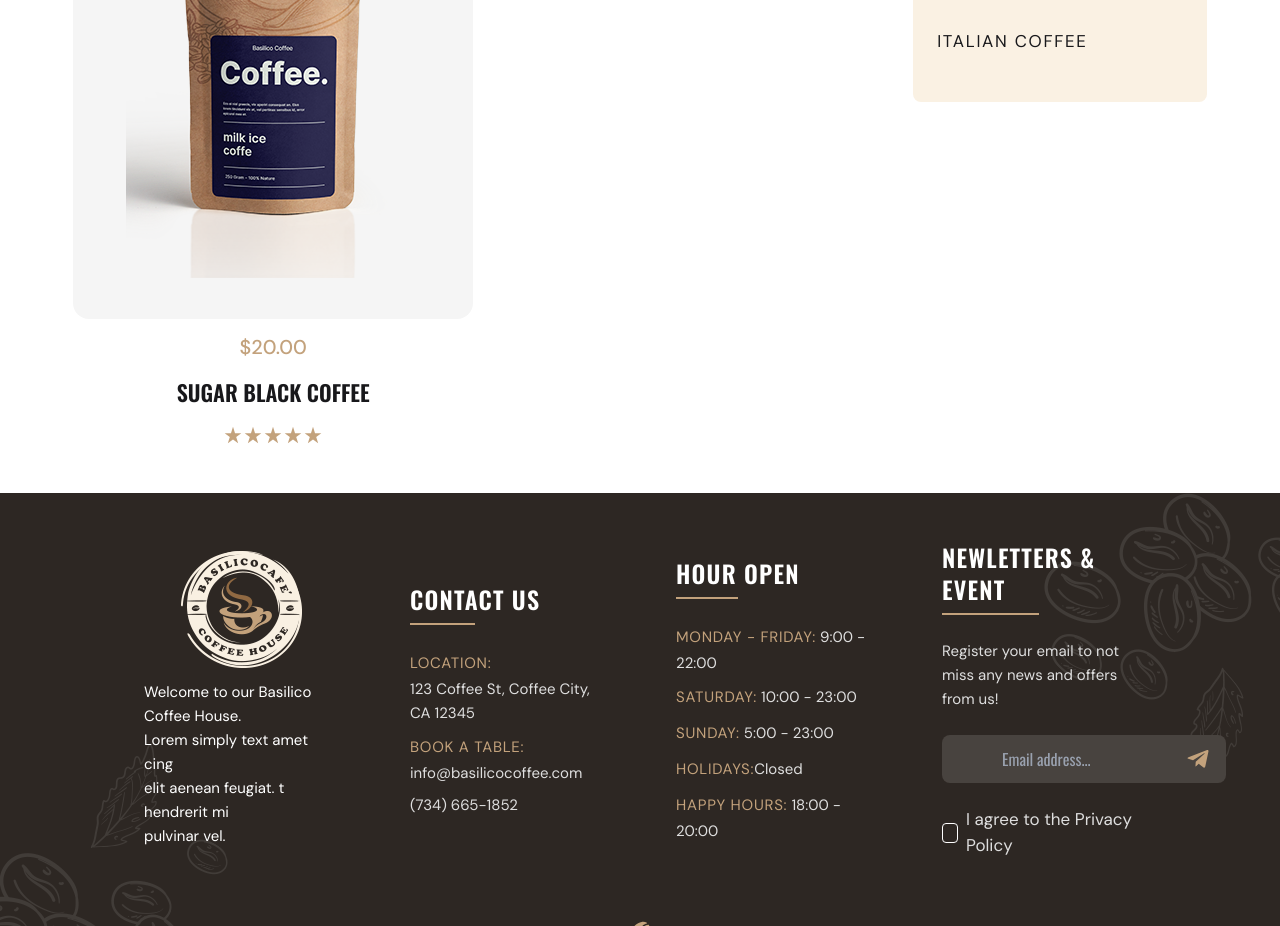
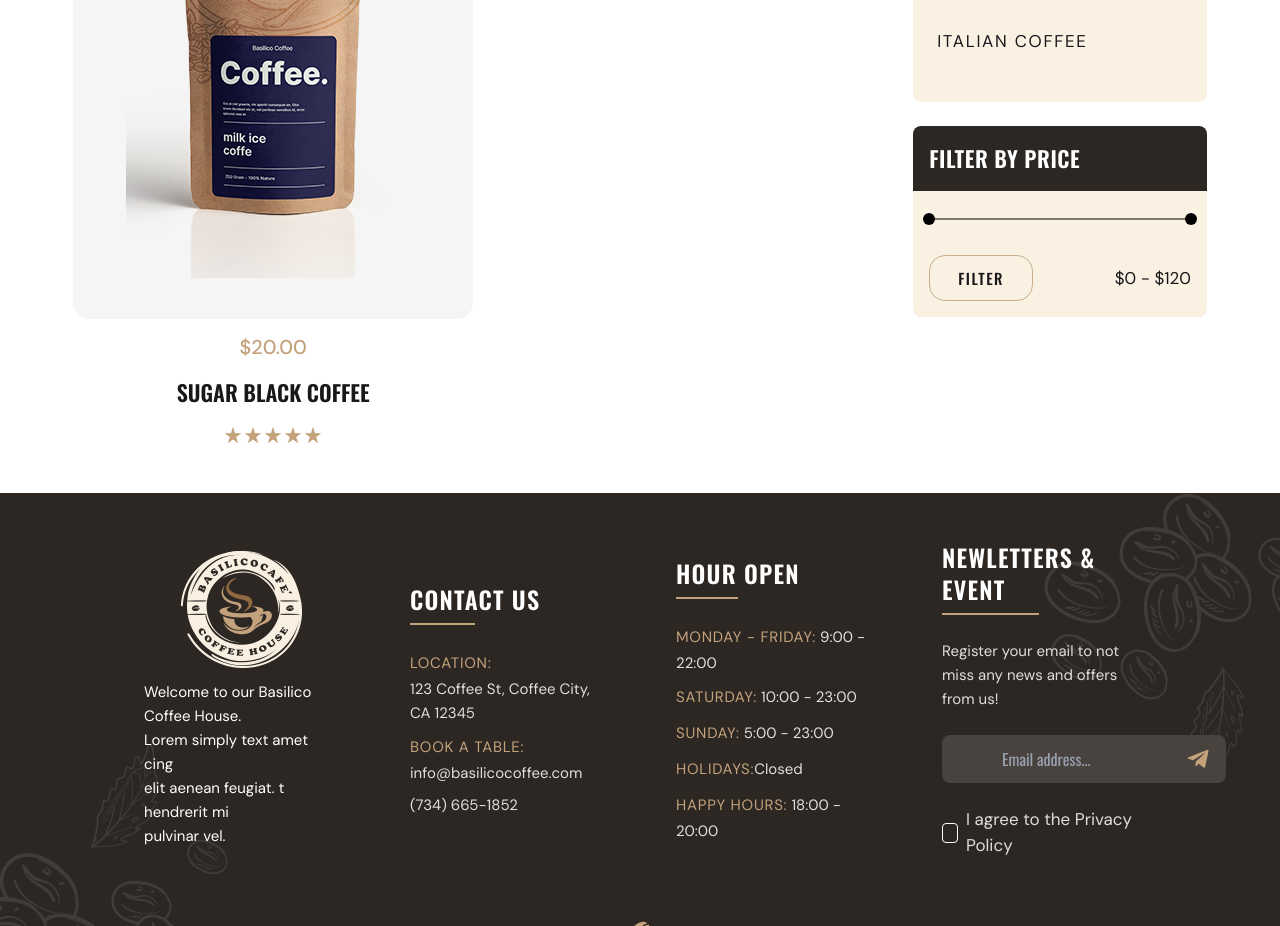
Before and after one commit to MahmoudNassim/Basilico-Cafe, a React (Vite) app: page /shop in a window 1280 px wide. Shown: the part 1660-2586 px from the top of the page. Built offline with nearby package versions, Linux system fonts and the light colour scheme; a web font is replaced by a local one.

Commit message:
Add Filter Price Component

```diff
--- /dev/null
+++ b/src/components/Shop/FilterPrice.tsx
@@ -0,0 +1,130 @@
+import React, { useRef, useState } from "react";
+
+const FilterPrice = () => {
+  const MIN = 0;
+  const MAX = 120;
+
+  const [min, setMin] = useState(MIN);
+  const [max, setMax] = useState(MAX);
+  const [dragging, setDragging] = useState<"min" | "max" | "both" | null>(null);
+  const trackRef = useRef<HTMLDivElement>(null);
+
+  const getValueFromPosition = (clientX: number) => {
+    if (!trackRef.current) return 0;
+    const rect = trackRef.current.getBoundingClientRect();
+    let percent = (clientX - rect.left) / rect.width;
+    percent = Math.min(Math.max(percent, 0), 1); // Clamp بين 0 و 1
+    return MIN + percent * (MAX - MIN);
+  };
+
+  const handleMouseDown =
+    (thumb: "min" | "max" | "both") => (e: React.MouseEvent) => {
+      e.preventDefault();
+      setDragging(thumb);
+    };
+
+  const handleMouseMove = (e: MouseEvent) => {
+    if (!dragging) return;
+    const value = getValueFromPosition(e.clientX);
+
+    if (dragging === "min") setMin(Math.min(value, max));
+    if (dragging === "max") setMax(Math.max(value, min));
+    if (dragging === "both") {
+      const range = max - min;
+      let newMin = value - range / 2;
+      let newMax = value + range / 2;
+
+      if (newMin < MIN) {
+        newMin = MIN;
+        newMax = MIN + range;
+      }
+      if (newMax > MAX) {
+        newMax = MAX;
+        newMin = MAX - range;
+      }
+
+      setMin(newMin);
+      setMax(newMax);
+    }
+  };
+
+  const handleMouseUp = () => setDragging(null);
+
+  React.useEffect(() => {
+    window.addEventListener("mousemove", handleMouseMove);
+    window.addEventListener("mouseup", handleMouseUp);
+    return () => {
+      window.removeEventListener("mousemove", handleMouseMove);
+      window.removeEventListener("mouseup", handleMouseUp);
+    };
+  });
+
+  const percentMin = ((min - MIN) / (MAX - MIN)) * 100;
+  const percentMax = ((max - MIN) / (MAX - MIN)) * 100;
+
+  return (
+    <div className="bg-[#FAF1E3] max-w-[400px] rounded-[8px] max-md:m-2 pb-4 ">
+      <div className="w-full bg-[#2D2723] rounded-t-[8px] p-4">
+        <p className="text-[22px] leading-[33px] font-semibold tracking-wide text-white uppercase">
+          Filter by Price
+        </p>
+      </div>
+
+      <div className="px-4">
+        <div className="relative h-6 mt-4" ref={trackRef}>
+          {/* Track */}
+          <div className="absolute top-1/2 left-0 right-0 h-[0.25px] bg-gray-300 opacity-10 -translate-y-1/2"></div>
+
+          {/* Active range */}
+          <div
+            className="absolute h-[1px]  bg-black -translate-y-1/2 cursor-w-resize"
+            style={{
+              left: `${percentMin}%`,
+              right: `${100 - percentMax}%`,
+              top: "50%",
+            }}
+            onMouseDown={handleMouseDown("both")}
+          ></div>
+
+          {/* Min thumb */}
+          <div
+            style={{
+              left: `${percentMin}%`,
+              transform: "translateX(-50%)",
+            }}
+            className="absolute w-3 h-3 bg-black rounded-full top-1/2 -translate-y-1/2 cursor-pointer z-30"
+            onMouseDown={handleMouseDown("min")}
+          ></div>
+
+          {/* Max thumb */}
+          <div
+            style={{
+              left: `${percentMax}%`,
+              transform: "translateX(-50%)",
+            }}
+            className="absolute w-3 h-3 bg-black rounded-full top-1/2 -translate-y-1/2 cursor-pointer z-20"
+            onMouseDown={handleMouseDown("max")}
+          ></div>
+        </div>
+
+        <div className="flex justify-between items-center mt-6">
+          <button
+            className="px-7 tracking-widest py-1 border-[#cbae8d] border rounded-2xl font-medium
+           hover:text-[#cbae8d] hover:cursor-hover transition-all duration-200 text-[15px] leading-9"
+          >
+            FILTER
+          </button>
+
+          <span
+            style={{ fontFamily: "DM Sans" }}
+            className="text-[17px] leading-6"
+          >
+            ${Math.round(min)} - ${Math.round(max)}
+          </span>
+        </div>
+      </div>
+    </div>
+  );
+};
+
+export default FilterPrice;
--- a/src/pages/ShopPage.tsx
+++ b/src/pages/ShopPage.tsx
@@ -3,6 +3,7 @@ import bg from "../assets/images/Shop/bg-shop.jpg";
 import ProductComponent from "../components/Shop/ProductComponent";
 import Cart from "../components/Shop/Cart";
 import Categories from "../components/Shop/Categories";
+import FilterPrice from "../components/Shop/FilterPrice";
 const ShopPage = () => {
   return (
     <div>
@@ -17,6 +18,7 @@ const ShopPage = () => {
         <div className="flex flex-col gap-6">
           <Cart />
           <Categories />
+          <FilterPrice />
         </div>
       </div>
     </div>
```
